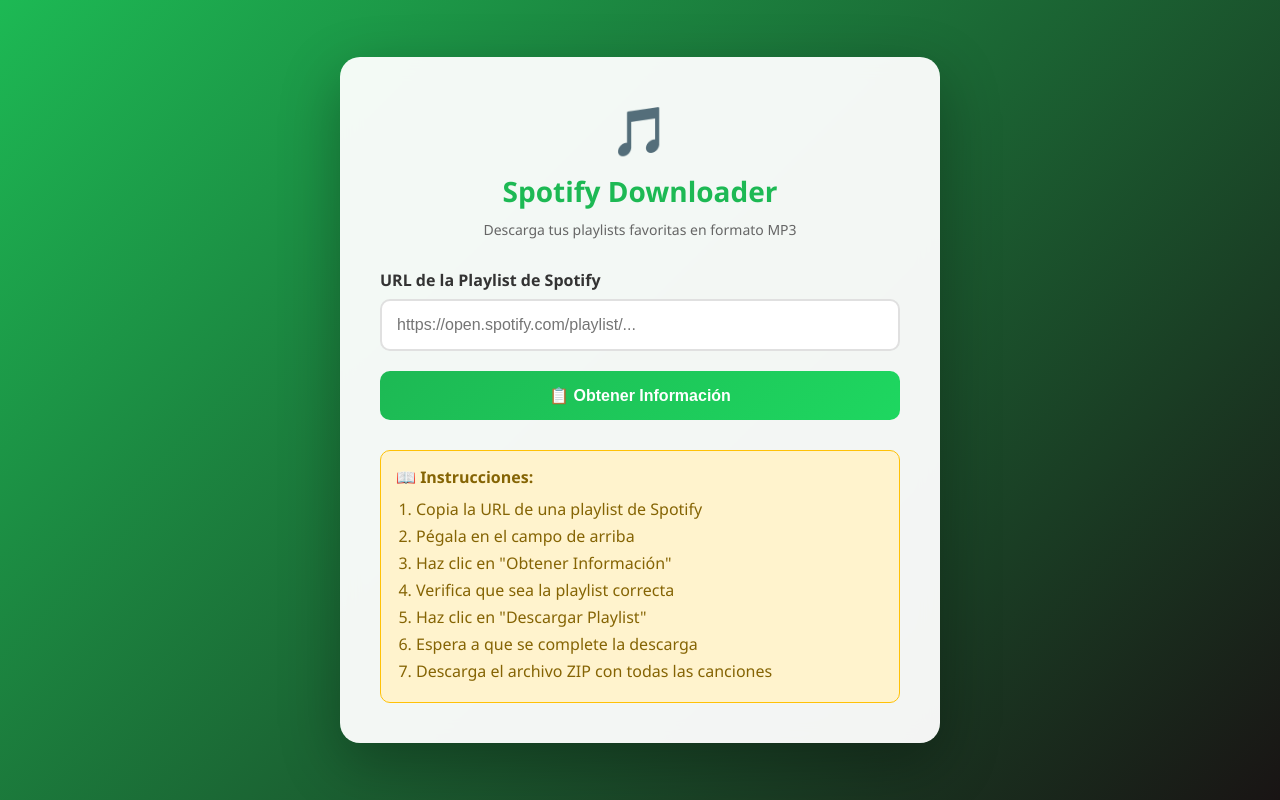
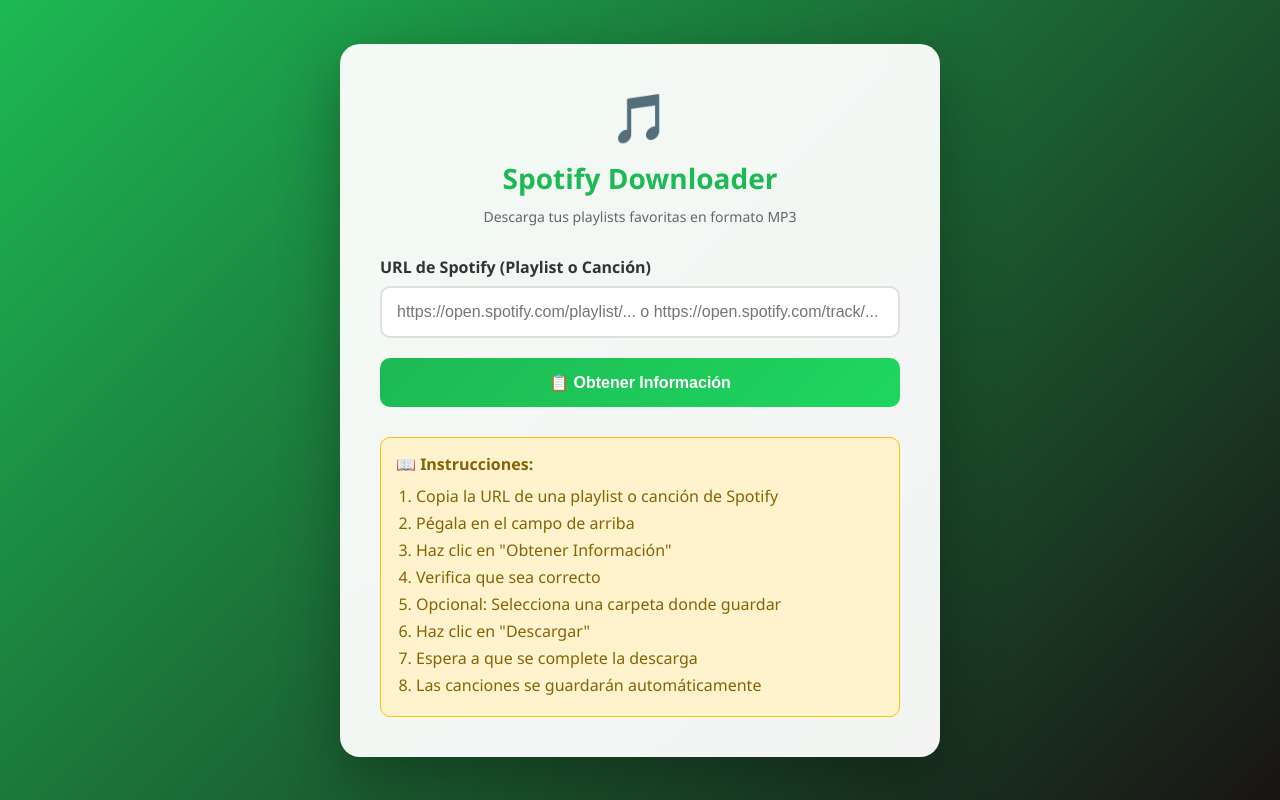
Before and after one commit to gonzalayno/download-spotify, a Flask app: page / in a window 1280 px wide. Run offline with Flask 3, Linux system fonts and the light colour scheme; parts of the project's set-up code (start-up, migrations or seed data) failed here and were passed over.

Commit message:
Unify playlist and track download - single interface
- Auto-detect if URL is playlist or track
- Single 'Get Info' and 'Download' buttons
- Backend handles both playlist and track URLs automatically
- Update UI to show appropriate info for playlists vs tracks
- Simplify user experience - no distinction needed

```diff
--- a/app.py
+++ b/app.py
@@ -65,8 +65,8 @@ def get_spotify_client():
         print(f"Error al inicializar cliente de Spotify: {e}")
         return None
 
-def download_playlist(playlist_url, download_id, custom_folder=None):
-    """Función para descargar playlist en segundo plano"""
+def download_playlist(spotify_url, download_id, custom_folder=None):
+    """Función para descargar playlist o canción en segundo plano"""
     try:
         download_status[download_id]['status'] = 'processing'
         download_status[download_id]['message'] = 'Iniciando descarga...'
@@ -88,44 +88,54 @@ def download_playlist(playlist_url, download_id, custom_folder=None):
         # Guardar la ruta de descarga en el estado para poder acceder a los archivos después
         download_status[download_id]['download_path'] = download_path
 
-        # Configurar spotdl con la nueva API
-        # Configuración completada
-
-        # Obtener información de la playlist usando Spotify API
-        download_status[download_id]['message'] = 'Obteniendo información de la playlist...'
+        # Obtener información usando Spotify API
+        download_status[download_id]['message'] = 'Obteniendo información...'
 
         # Usar Spotify API para obtener canciones
         sp = get_spotify_client()
         if not sp:
             raise Exception("No se pudo conectar a Spotify API")
 
-        # Extraer ID de la playlist
-        if 'playlist/' in playlist_url:
-            playlist_id = playlist_url.split('playlist/')[1].split('?')[0]
-        else:
-            raise Exception("URL de playlist inválida")
-
-        # Obtener canciones de la playlist (con paginación para obtener todas)
-        playlist = sp.playlist(playlist_id)
         songs = []
 
-        # Obtener todas las canciones usando paginación
-        results = playlist['tracks']
-        while results:
-            for track in results['items']:
-                if track['track'] and track['track']['name']:
-                    song_info = {
-                        'name': track['track']['name'],
-                        'artist': ', '.join([artist['name'] for artist in track['track']['artists']]),
-                        'url': f"ytsearch:{track['track']['name']} {', '.join([artist['name'] for artist in track['track']['artists']])}"
-                    }
-                    songs.append(song_info)
+        # Detectar si es playlist o track
+        if 'playlist/' in spotify_url:
+            # Es una playlist
+            playlist_id = spotify_url.split('playlist/')[1].split('?')[0]
 
-            # Obtener siguiente página si existe
-            if results['next']:
-                results = sp.next(results)
-            else:
-                break
+            # Obtener canciones de la playlist (con paginación para obtener todas)
+            playlist = sp.playlist(playlist_id)
+
+            # Obtener todas las canciones usando paginación
+            results = playlist['tracks']
+            while results:
+                for track in results['items']:
+                    if track['track'] and track['track']['name']:
+                        song_info = {
+                            'name': track['track']['name'],
+                            'artist': ', '.join([artist['name'] for artist in track['track']['artists']]),
+                            'url': f"ytsearch:{track['track']['name']} {', '.join([artist['name'] for artist in track['track']['artists']])}"
+                        }
+                        songs.append(song_info)
+
+                # Obtener siguiente página si existe
+                if results['next']:
+                    results = sp.next(results)
+                else:
+                    break
+        elif 'track/' in spotify_url:
+            # Es una canción individual
+            track_id = spotify_url.split('track/')[1].split('?')[0]
+            track = sp.track(track_id)
+
+            song_info = {
+                'name': track['name'],
+                'artist': ', '.join([artist['name'] for artist in track['artists']]),
+                'url': f"ytsearch:{track['name']} {', '.join([artist['name'] for artist in track['artists']])}"
+            }
+            songs.append(song_info)
+        else:
+            raise Exception("URL de Spotify inválida. Debe ser una playlist o una canción")
 
         total_songs = len(songs)
         download_status[download_id]['total'] = total_songs
@@ -198,48 +208,60 @@ def index():
 
 @app.route('/api/playlist-info', methods=['POST'])
 def get_playlist_info():
-    """Obtener información de la playlist"""
+    """Obtener información de playlist o canción"""
     try:
         data = request.json
-        playlist_url = data.get('playlist_url')
+        spotify_url = data.get('playlist_url') or data.get('url')
 
-        if not playlist_url:
-            return jsonify({'error': 'URL de playlist requerida'}), 400
+        if not spotify_url:
+            return jsonify({'error': 'URL de Spotify requerida'}), 400
 
-        # Extraer ID de la playlist
-        if 'playlist/' in playlist_url:
-            playlist_id = playlist_url.split('playlist/')[1].split('?')[0]
-        else:
-            return jsonify({'error': 'URL de playlist inválida'}), 400
+        sp = get_spotify_client()
+        if not sp:
+            return jsonify({'error': 'Credenciales de Spotify no configuradas'}), 400
 
-        # Obtener información de Spotify
-        sp = get_spotify_client()
-        if sp:
+        # Detectar si es playlist o track
+        if 'playlist/' in spotify_url:
+            # Es una playlist
+            playlist_id = spotify_url.split('playlist/')[1].split('?')[0]
             playlist = sp.playlist(playlist_id)
             return jsonify({
+                'type': 'playlist',
                 'name': playlist['name'],
                 'owner': playlist['owner']['display_name'],
                 'tracks': playlist['tracks']['total'],
                 'image': playlist['images'][0]['url'] if playlist['images'] else None,
                 'description': playlist.get('description', '')
             })
+        elif 'track/' in spotify_url:
+            # Es una canción individual
+            track_id = spotify_url.split('track/')[1].split('?')[0]
+            track = sp.track(track_id)
+            return jsonify({
+                'type': 'track',
+                'name': track['name'],
+                'artist': ', '.join([artist['name'] for artist in track['artists']]),
+                'album': track['album']['name'],
+                'tracks': 1,  # Solo una canción
+                'image': track['album']['images'][0]['url'] if track['album']['images'] else None,
+                'description': f"Canción de {', '.join([artist['name'] for artist in track['artists']])}"
+            })
         else:
-            # Si no hay credenciales, devolver error
-            return jsonify({'error': 'Credenciales de Spotify no configuradas'}), 400
+            return jsonify({'error': 'URL de Spotify inválida. Debe ser una playlist o una canción'}), 400
 
     except Exception as e:
         return jsonify({'error': str(e)}), 500
 
 @app.route('/api/download', methods=['POST'])
 def start_download():
-    """Iniciar descarga de playlist"""
+    """Iniciar descarga de playlist o canción"""
     try:
         data = request.json
-        playlist_url = data.get('playlist_url')
+        spotify_url = data.get('playlist_url') or data.get('url')
         custom_folder = data.get('custom_folder')  # Carpeta personalizada
 
-        if not playlist_url:
-            return jsonify({'error': 'URL de playlist requerida'}), 400
+        if not spotify_url:
+            return jsonify({'error': 'URL de Spotify requerida'}), 400
 
         # Generar ID único para la descarga
         download_id = str(uuid.uuid4())
@@ -257,7 +279,7 @@ def start_download():
         # Iniciar descarga en segundo plano
         thread = threading.Thread(
             target=download_playlist,
-            args=(playlist_url, download_id, custom_folder)
+            args=(spotify_url, download_id, custom_folder)
         )
         thread.daemon = True
         thread.start()
--- a/templates/index.html
+++ b/templates/index.html
@@ -314,11 +314,11 @@
         </div>
 
         <div class="input-group">
-            <label for="playlistUrl">URL de la Playlist de Spotify</label>
+            <label for="playlistUrl">URL de Spotify (Playlist o Canción)</label>
             <input
                 type="text"
                 id="playlistUrl"
-                placeholder="https://open.spotify.com/playlist/..."
+                placeholder="https://open.spotify.com/playlist/... o https://open.spotify.com/track/..."
                 autocomplete="off"
             >
         </div>
@@ -359,15 +359,16 @@
         </button>
 
         <div class="playlist-info" id="playlistInfo">
-            <img id="playlistImage" class="playlist-image" src="" alt="Playlist Cover">
+            <img id="playlistImage" class="playlist-image" src="" alt="Cover">
             <h3 id="playlistName"></h3>
-            <p><strong>Creador:</strong> <span id="playlistOwner"></span></p>
+            <p id="playlistOwner" style="display: none;"><strong>Creador:</strong> <span id="ownerName"></span></p>
+            <p id="playlistArtist" style="display: none;"><strong>Artista:</strong> <span id="artistName"></span></p>
             <p><strong>Canciones:</strong> <span id="playlistTracks"></span></p>
             <p id="playlistDescription"></p>
         </div>
 
         <button class="btn" id="downloadBtn" onclick="startDownload()" style="display: none;">
-            ⬇️ Descargar Playlist
+            ⬇️ Descargar
         </button>
 
         <div class="progress-container" id="progressContainer">
@@ -397,13 +398,14 @@
         <div class="instructions">
             <h4>📖 Instrucciones:</h4>
             <ol>
-                <li>Copia la URL de una playlist de Spotify</li>
+                <li>Copia la URL de una playlist o canción de Spotify</li>
                 <li>Pégala en el campo de arriba</li>
                 <li>Haz clic en "Obtener Información"</li>
-                <li>Verifica que sea la playlist correcta</li>
-                <li>Haz clic en "Descargar Playlist"</li>
+                <li>Verifica que sea correcto</li>
+                <li>Opcional: Selecciona una carpeta donde guardar</li>
+                <li>Haz clic en "Descargar"</li>
                 <li>Espera a que se complete la descarga</li>
-                <li>Descarga el archivo ZIP con todas las canciones</li>
+                <li>Las canciones se guardarán automáticamente</li>
             </ol>
         </div>
     </div>
@@ -547,8 +549,8 @@
                 return;
             }
 
-            if (!playlistUrl.includes('spotify.com/playlist/')) {
-                showMessage('URL inválida. Debe ser una playlist de Spotify', 'error');
+            if (!playlistUrl.includes('spotify.com/playlist/') && !playlistUrl.includes('spotify.com/track/')) {
+                showMessage('URL inválida. Debe ser una playlist o canción de Spotify', 'error');
                 return;
             }
 
@@ -595,8 +597,20 @@
             }
 
             document.getElementById('playlistName').textContent = data.name;
-            document.getElementById('playlistOwner').textContent = data.owner || 'Desconocido';
             document.getElementById('playlistTracks').textContent = data.tracks;
+
+            // Mostrar información según el tipo (playlist o track)
+            if (data.type === 'playlist') {
+                // Es una playlist
+                document.getElementById('playlistOwner').style.display = 'block';
+                document.getElementById('playlistArtist').style.display = 'none';
+                document.getElementById('ownerName').textContent = data.owner || 'Desconocido';
+            } else if (data.type === 'track') {
+                // Es una canción
+                document.getElementById('playlistOwner').style.display = 'none';
+                document.getElementById('playlistArtist').style.display = 'block';
+                document.getElementById('artistName').textContent = data.artist || 'Desconocido';
+            }
 
             if (data.description) {
                 document.getElementById('playlistDescription').textContent = data.description;
```
